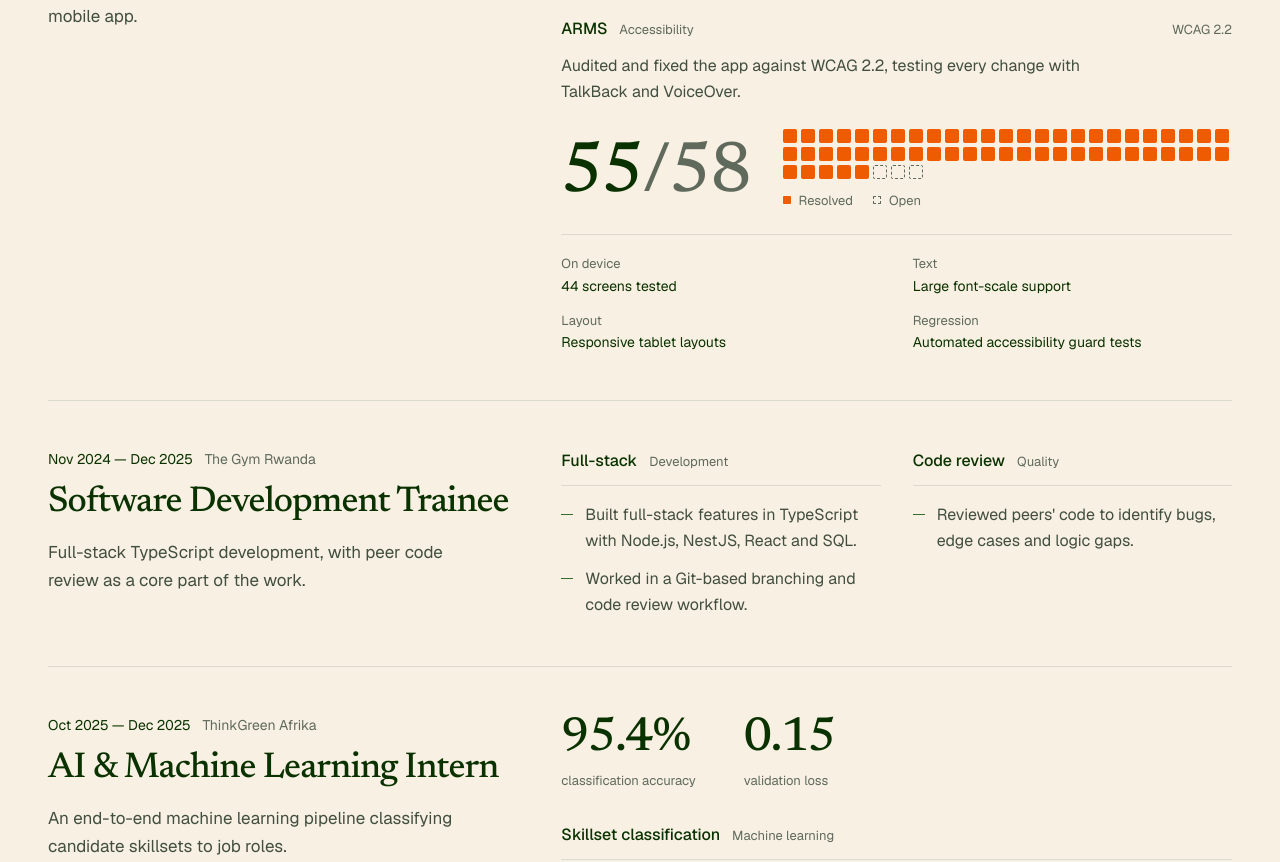
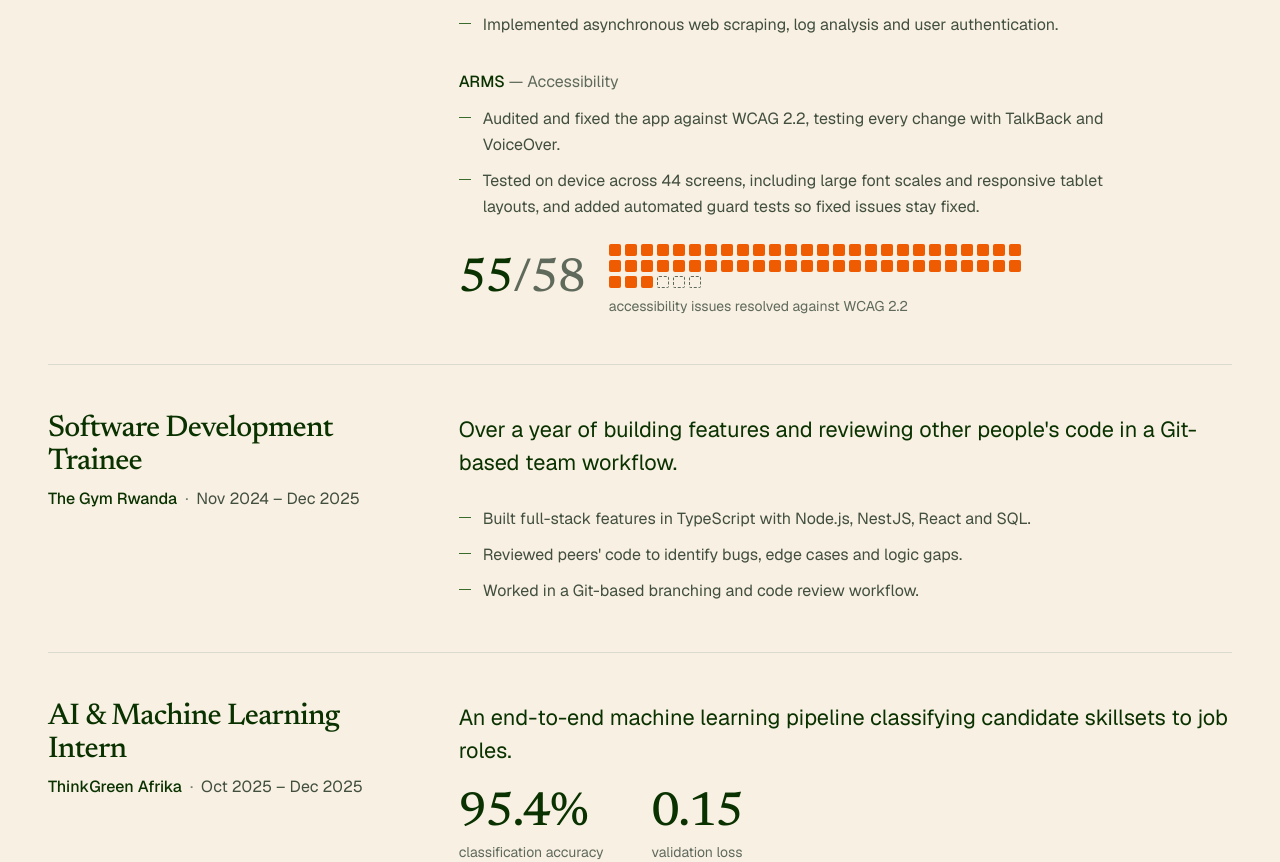
Before and after one commit to sjamillah/personal_portfolio, a Next.js app: page / in a window 1280 px wide. Shown: the part 2225-3087 px from the top of the page. Built offline with nearby package versions, Linux system fonts and the light colour scheme.

Commit message:
Make experience read top to bottom
Title, company and dates sit on the left; the summary, plain bullet lists and
the ARMS result read down the right. Sub-headings only appear where a role has
two strands of work, and summaries no longer repeat their bullets.

```diff
--- a/components/home/experience.tsx
+++ b/components/home/experience.tsx
@@ -5,134 +5,107 @@ import type { Role, Workstream } from "@/lib/types";
 
 function IssueGrid({ resolved, total }: { resolved: number; total: number }) {
   return (
-    <div>
     <div
       role="img"
       aria-label={`${resolved} of ${total} accessibility issues resolved`}
-        className="flex max-w-[30rem] flex-wrap gap-1"
+      className="flex max-w-[26rem] flex-wrap gap-1"
     >
       {Array.from({ length: total }, (_, index) => (
         <span
           key={index}
-            className={`size-3 rounded-[2px] sm:size-3.5 ${
+          className={`size-2.5 rounded-[2px] sm:size-3 ${
             index < resolved ? "bg-accent" : "border border-dashed border-ink-faint"
           }`}
         />
       ))}
     </div>
-      <p aria-hidden="true" className="mt-3 flex gap-5 text-[0.8125rem] text-ink-faint">
-        <span className="flex items-center gap-2">
-          <span className="size-2 rounded-[1px] bg-accent" />
-          Resolved
-        </span>
-        <span className="flex items-center gap-2">
-          <span className="size-2 rounded-[1px] border border-dashed border-ink-faint" />
-          Open
-        </span>
-      </p>
-    </div>
   );
 }
 
-function AccessibilityPanel({ stream }: { stream: Workstream }) {
+function Points({ points }: { points: string[] }) {
   return (
-    <div className="border-t border-line pt-5">
-      <h4 className="flex flex-wrap items-baseline justify-between gap-3">
-        <span className="flex items-baseline gap-3">
-          <span className="font-medium text-ink">{stream.name}</span>
-          <span className="text-[0.8125rem] text-ink-faint">{stream.area}</span>
-        </span>
-        <span className="text-[0.8125rem] text-ink-faint">WCAG 2.2</span>
-      </h4>
-      <p className="mt-3 max-w-xl leading-relaxed text-ink-soft">{stream.points[0]}</p>
-      <div className="mt-6 grid gap-6 sm:grid-cols-[auto_1fr] sm:items-end sm:gap-8">
-        <p className="font-serif text-6xl leading-none tracking-tight sm:text-7xl">
-          55<span className="text-ink-faint">/58</span>
-        </p>
-        <IssueGrid resolved={55} total={58} />
-      </div>
-      <dl className="mt-6 grid gap-x-8 gap-y-4 border-t border-line pt-5 text-sm sm:grid-cols-2">
-        {[
-          ["On device", "44 screens tested"],
-          ["Text", "Large font-scale support"],
-          ["Layout", "Responsive tablet layouts"],
-          ["Regression", "Automated accessibility guard tests"],
-        ].map(([term, detail]) => (
-          <div key={term} className="flex flex-col gap-0.5">
-            <dt className="text-[0.8125rem] text-ink-faint">{term}</dt>
-            <dd className="text-ink">{detail}</dd>
-          </div>
-        ))}
-      </dl>
-    </div>
-  );
-}
-
-function WorkstreamList({ stream }: { stream: Workstream }) {
-  return (
-    <div>
-      <h4 className="flex items-baseline gap-3 border-b border-line pb-3">
-        <span className="font-medium text-ink">{stream.name}</span>
-        <span className="text-[0.8125rem] text-ink-faint">{stream.area}</span>
-      </h4>
-      <ul className="mt-4 space-y-3 text-ink-soft">
-        {stream.points.map((point) => (
+    <ul className="max-w-[62ch] space-y-2.5 text-ink-soft">
+      {points.map((point) => (
         <li key={point} className="flex gap-3 leading-relaxed">
-            <span aria-hidden="true" className="mt-3 h-px w-3 shrink-0 bg-green" />
+          <span aria-hidden="true" className="mt-[0.7em] h-px w-3 shrink-0 bg-green" />
           <span>{point}</span>
         </li>
       ))}
     </ul>
+  );
+}
+
+function Strand({ stream, titled }: { stream: Workstream; titled: boolean }) {
+  const isArms = stream.name === "ARMS";
+  return (
+    <div>
+      {titled && (
+        <h4 className="mb-3 text-ink">
+          <span className="font-medium">{stream.name}</span>
+          <span className="text-ink-faint"> — {stream.area}</span>
+        </h4>
+      )}
+      <Points points={stream.points} />
+      {isArms && (
+        <div className="mt-6 flex flex-wrap items-center gap-x-6 gap-y-3">
+          <p className="font-serif text-5xl leading-none tracking-tight">
+            55<span className="text-ink-faint">/58</span>
+          </p>
+          <div>
+            <IssueGrid resolved={55} total={58} />
+            <p className="mt-2 text-sm text-ink-faint">accessibility issues resolved against WCAG 2.2</p>
+          </div>
+        </div>
+      )}
     </div>
   );
 }
 
 function RoleEntry({ role }: { role: Role }) {
-  const lists = role.workstreams.filter((stream) => stream.name !== "ARMS");
-  const panel = role.workstreams.find((stream) => stream.name === "ARMS");
+  const titled = role.workstreams.length > 1;
+  const hasArms = role.workstreams.some((stream) => stream.name === "ARMS");
 
   return (
     <article
       aria-labelledby={`role-${role.id}`}
-      className="grid gap-8 border-t border-line py-10 lg:grid-cols-12 lg:gap-12 lg:py-12"
+      className="grid gap-6 border-t border-line py-10 lg:grid-cols-12 lg:gap-12 lg:py-12"
     >
-      <div className="lg:sticky lg:top-24 lg:col-span-5 lg:self-start">
-        <p className="flex flex-wrap items-baseline gap-x-3 text-sm tabular-nums">
-          <span className="text-ink">
+      <div className="lg:sticky lg:top-24 lg:col-span-4 lg:self-start">
+        <h3 id={`role-${role.id}`} className="font-serif text-[1.75rem] leading-[1.1] tracking-tight sm:text-3xl">
+          {role.title}
+        </h3>
+        <p className="mt-2 text-ink-soft">
+          <span className="font-medium text-ink">{role.org}</span>
+          <span aria-hidden="true" className="mx-2 text-line-strong">
+            ·
+          </span>
+          <span className="sr-only">, </span>
           <time dateTime={role.startISO}>{role.start}</time>
-            <span aria-hidden="true"> — </span>
+          <span aria-hidden="true"> – </span>
           <span className="sr-only"> to </span>
           <time dateTime={role.endISO}>{role.end}</time>
-          </span>
-          <span className="text-ink-faint">{role.org}</span>
         </p>
-        <h3 id={`role-${role.id}`} className="mt-4 font-serif text-3xl leading-[1.05] tracking-tight sm:text-4xl">
-          {role.title}
-        </h3>
-        <p className="mt-4 max-w-md text-[1.0625rem] leading-relaxed text-ink-soft">{role.summary}</p>
       </div>
 
-      <div className="space-y-8 lg:col-span-7">
-        {role.metrics && !panel && (
-          <dl className="flex flex-wrap gap-x-12 gap-y-6">
+      <div className="lg:col-span-8">
+        <p className="max-w-[60ch] text-lede text-ink">{role.summary}</p>
+
+        {role.metrics && !hasArms && (
+          <dl className="mt-6 flex flex-wrap gap-x-12 gap-y-4">
             {role.metrics.map((metric) => (
               <div key={metric.label} className="flex flex-col-reverse">
-                <dt className="mt-2 text-[0.8125rem] text-ink-faint">{metric.label}</dt>
+                <dt className="mt-1 text-sm text-ink-faint">{metric.label}</dt>
                 <dd className="font-serif text-5xl leading-none tracking-tight">{metric.value}</dd>
               </div>
             ))}
           </dl>
         )}
 
-        {lists.length > 0 && (
-          <div className={`grid gap-8 ${lists.length > 1 ? "md:grid-cols-2" : ""}`}>
-            {lists.map((stream) => (
-              <WorkstreamList key={stream.name} stream={stream} />
+        <div className="mt-7 space-y-8">
+          {role.workstreams.map((stream) => (
+            <Strand key={stream.name} stream={stream} titled={titled} />
           ))}
         </div>
-        )}
-
-        {panel && <AccessibilityPanel stream={panel} />}
       </div>
     </article>
   );
@@ -146,7 +119,7 @@ export function Experience() {
           index="02"
           label="Experience"
           id="experience-title"
-          aside="From full-stack TypeScript, through machine learning, to Python backend services and accessibility engineering."
+          aside="Three roles between 2024 and 2026, most recent first."
         >
           Where the engineering happened.
         </SectionHeading>
--- a/content/experience.ts
+++ b/content/experience.ts
@@ -10,7 +10,7 @@ export const experience: Role[] = [
     startISO: "2026-03",
     endISO: "2026-09",
     summary:
-      "Two workstreams: Python backend services for InsightFlow, and accessibility engineering on the ARMS mobile app.",
+      "Two products and two kinds of engineering: backend services in Python, and making a mobile app usable by everyone.",
     workstreams: [
       {
         name: "InsightFlow",
@@ -25,6 +25,7 @@ export const experience: Role[] = [
         area: "Accessibility",
         points: [
           "Audited and fixed the app against WCAG 2.2, testing every change with TalkBack and VoiceOver.",
+          "Tested on device across 44 screens, including large font scales and responsive tablet layouts, and added automated guard tests so fixed issues stay fixed.",
         ],
       },
     ],
@@ -42,21 +43,15 @@ export const experience: Role[] = [
     startISO: "2024-11",
     endISO: "2025-12",
     summary:
-      "Full-stack TypeScript development, with peer code review as a core part of the work.",
+      "Over a year of building features and reviewing other people's code in a Git-based team workflow.",
     workstreams: [
       {
-        name: "Full-stack",
-        area: "Development",
+        name: "Full-stack development",
+        area: "TypeScript",
         points: [
           "Built full-stack features in TypeScript with Node.js, NestJS, React and SQL.",
+          "Reviewed peers' code to identify bugs, edge cases and logic gaps.",
           "Worked in a Git-based branching and code review workflow.",
-        ],
-      },
-      {
-        name: "Code review",
-        area: "Quality",
-        points: [
-          "Reviewed peers' code to identify bugs, edge cases and logic gaps.",
         ],
       },
     ],
```
Lines whose indentation alone changed are shown as unchanged.
